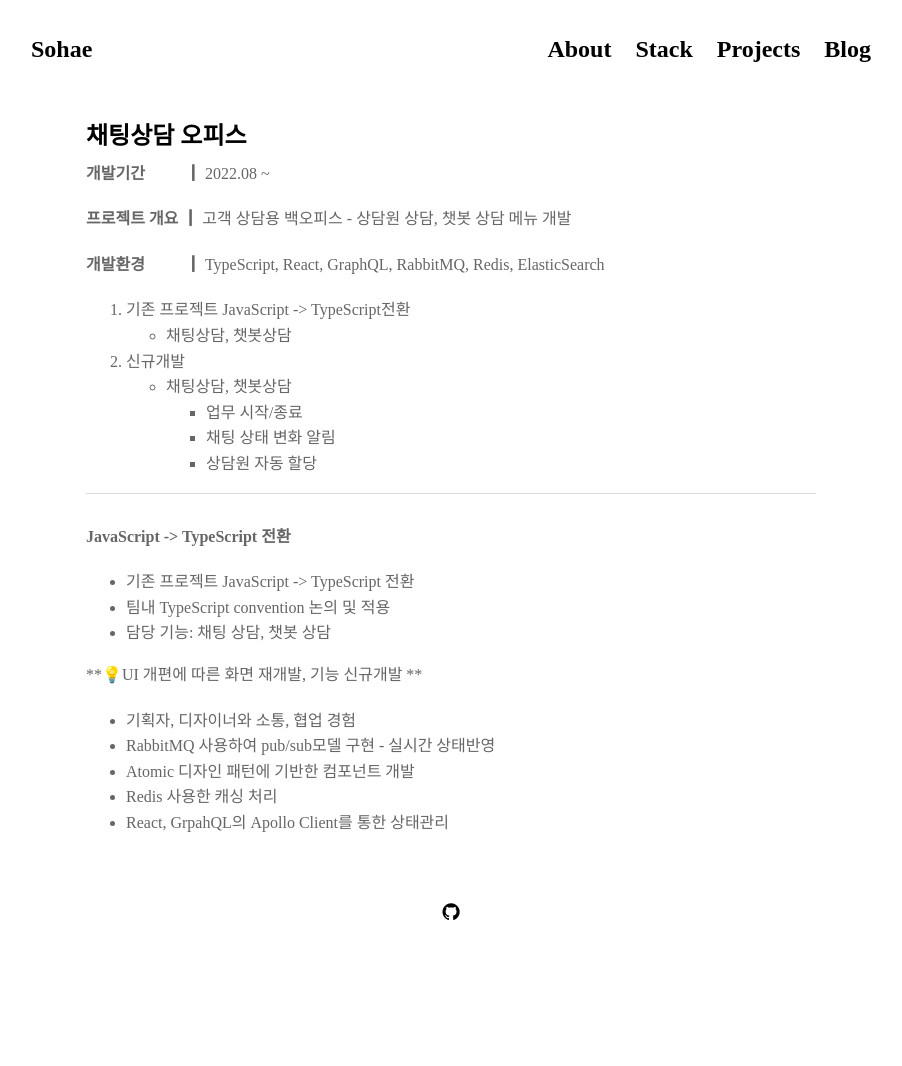
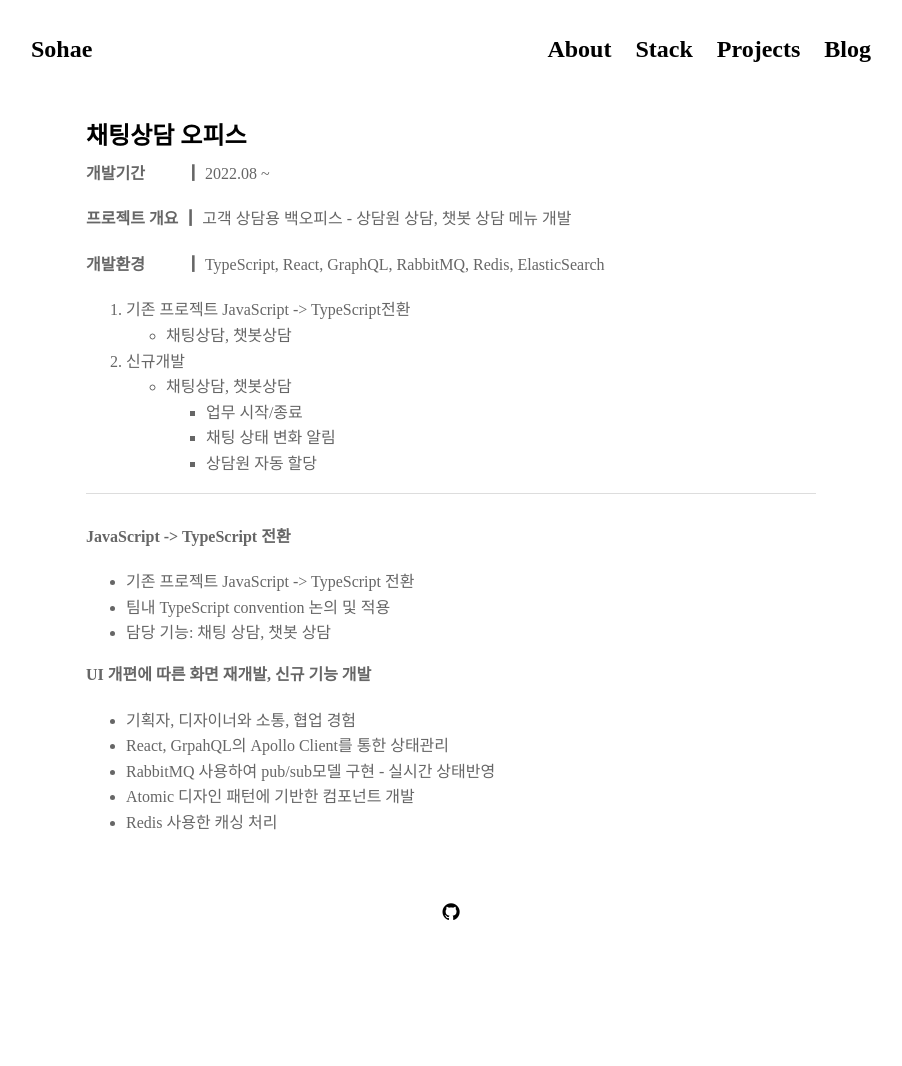
Before and after one commit to Dayook/dayook.github.io, a Jekyll site: the page built from projects/proj-5.md, in a window 1280 px wide. Shown: the whole page, without its empty margins (189-1091 px from the left). Built offline with Jekyll 4.4.1, drawn with Linux system fonts in a browser that asks for light colours; nearby versions of some CDN libraries; some web fonts are replaced.

```diff
--- a/projects/proj-5.md
+++ b/projects/proj-5.md
@@ -26,9 +26,10 @@ title: "채팅상담 오피스"
 - 팀내 TypeScript convention 논의 및 적용
 - 담당 기능: 채팅 상담, 챗봇 상담
 
-**💡UI 개편에 따른 화면 재개발, 기능 신규개발 **
+
+**UI 개편에 따른 화면 재개발, 신규 기능 개발**
 - 기획자, 디자이너와 소통, 협업 경험
+- React, GrpahQL의 Apollo Client를 통한 상태관리
 - RabbitMQ 사용하여 pub/sub모델 구현 - 실시간 상태반영
 - Atomic 디자인 패턴에 기반한 컴포넌트 개발
 - Redis 사용한 캐싱 처리
-- React, GrpahQL의 Apollo Client를 통한 상태관리
```
